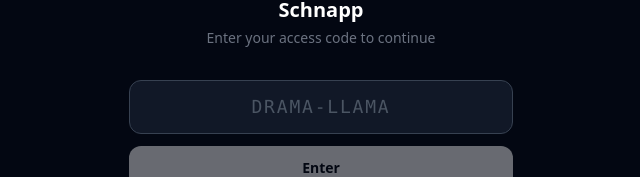
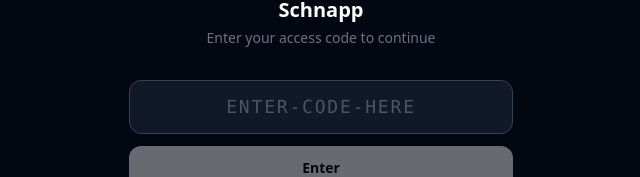
Before and after one commit to SchnappAPI/sports-modeling, a Next.js app in the folder web/: page / in a window 1280 px wide. Shown: the part 347-524 px from the top of the page, without its empty margins (319-959 px from the left). Built offline with nearby package versions, Linux system fonts and the light colour scheme.

Commit message:
updateChange

```diff
--- a/web/components/PasscodeGate.tsx
+++ b/web/components/PasscodeGate.tsx
@@ -129,7 +129,7 @@
             value={code}
             onChange={(e) => setCode(e.target.value.toUpperCase())}
             onKeyDown={(e) => e.key === 'Enter' && handleSubmit()}
-            placeholder="DRAMA-LLAMA"
+            placeholder="ENTER-CODE-HERE"
             autoCapitalize="characters"
             autoCorrect="off"
             autoComplete="off"
```
